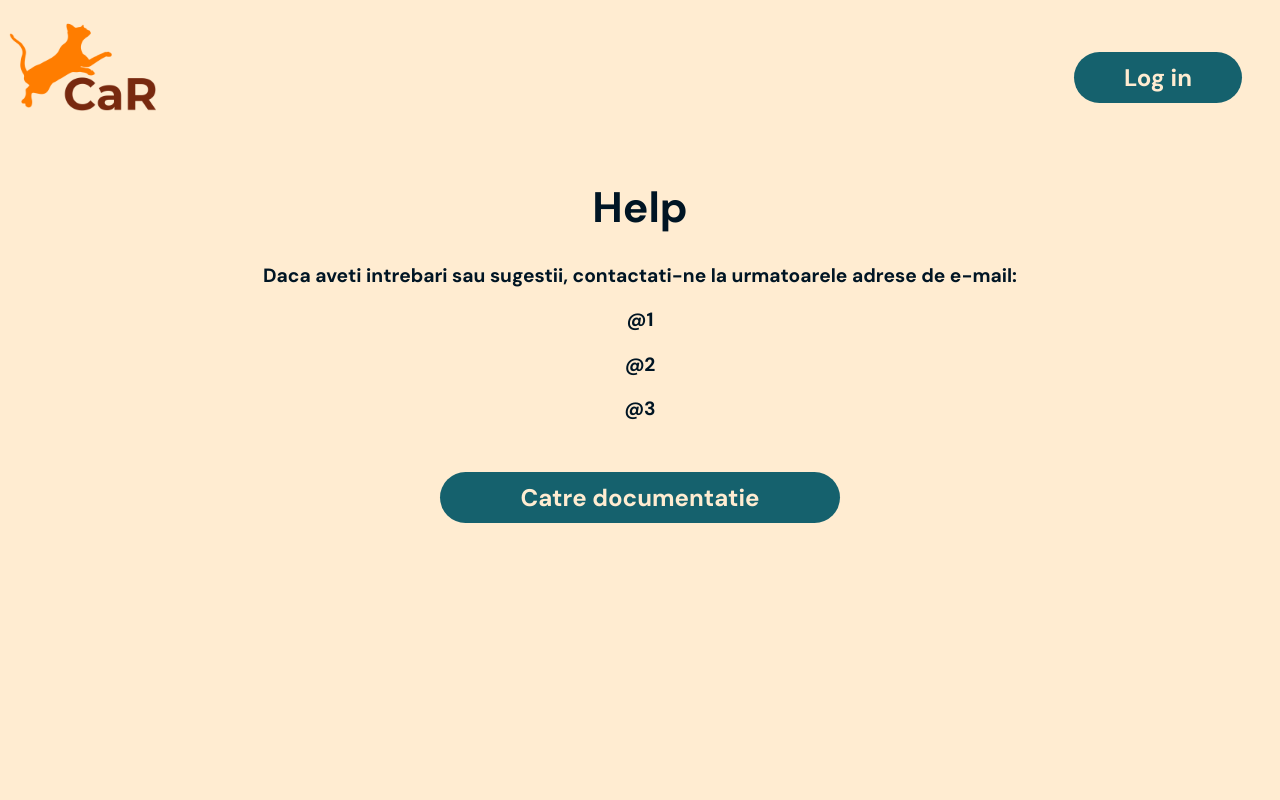
After one commit to Loredana-Manea-B1/CaR, a PHP site: page /help.html in a window 1280 px wide. The commit adds this page. Run offline with PHP 8.4, Linux system fonts and the light colour scheme.

Commit message:
pagina de help

```diff
--- /dev/null
+++ b/pages-html/help.html
@@ -0,0 +1,46 @@
+<!DOCTYPE html>
+<html>
+
+<head>
+    <title>Help</title>
+    <link rel="stylesheet" href="../styles/pag1.css">
+    <link rel="stylesheet" href="../styles/general.css">
+    <link rel="stylesheet" href="../styles/help.css">
+    <link rel="stylesheet" href="../styles/header.css">
+    <meta charset="UTF-8">
+    <meta http-equiv="X-UA-Compatible" content="IE=edge">
+    <meta name="viewport" content="width=device-width, initial-scale=1.0">
+    <meta name="description" content="Choose your own style!">
+    <meta name="viewport" content="width=device-width, initial-scale=1">
+</head>
+
+<body>
+    <header>
+        <div class="logo">
+            <a href="#"><img src="../poze_tw/logo.png" class="img-fluid" alt="logo"></a>
+        </div>
+        <div class=" button">
+            <a href="#" class="btn">Log in</a>
+        </div>
+    </header>
+
+    <h1 class="titlu_pagina"> Help </h1>
+
+
+
+    <div class="container">
+        <div class="text_intr">
+            <p>Daca aveti intrebari sau sugestii, contactati-ne la urmatoarele adrese de e-mail:</p>
+            <p>@1</p>
+            <p>@2</p>
+            <p>@3</p>
+        </div>
+
+        <div class="bttn">
+            <a class="butoane btn" href="documentatie.html">Catre documentatie</a>
+        </div>
+
+    </div>
+</body>
+
+</html>
--- a/pages-html/index.html
+++ b/pages-html/index.php
@@ -5,11 +5,14 @@
     <title>Pariuri</title>
     <link rel="stylesheet" href="../styles/pag1.css">
     <link rel="stylesheet" href="../styles/header.css">
+
+
     <meta charset="UTF-8">
     <meta http-equiv="X-UA-Compatible" content="IE=edge">
     <meta name="viewport" content="width=device-width, initial-scale=1.0">
     <meta name="description" content="Choose your own style!">
     <meta name="viewport" content="width=device-width, initial-scale=1">
+    <script src="../js/modal.js"></script>
 </head>
 
 <body>
@@ -34,13 +37,14 @@
                         <input type="number" id="suma" name="suma" value="100"><br>
                     </form>
                 </div>
-                <a class="butoane" href="payPage.html" target=”_blank”> Continuati catre pagina de plata </a>
+                <a class="butoane" href="payPage.html" target=”_blank”> Pariati </a>
             </div>
         </div>
     </div>
 
 
     <main>
+
 
 
         <header>
--- /dev/null
+++ b/styles/help.css
@@ -0,0 +1,30 @@
+.container {
+    margin: auto;
+}
+
+.bttn {
+    margin: auto;
+    display: flex;
+    justify-content: space-evenly;
+}
+
+.text_intr {
+    margin: auto;
+    text-align: center;
+    color: #001524;
+    font-size: 1.5vw;
+    font-family: 'DM Sans', sans-serif;
+    margin-bottom: 1%;
+}
+
+@media screen and (max-width: 1075px) {
+    .text_intr {
+        font-size: 2.791vw;
+    }
+}
+
+@media screen and (max-width: 540px) {
+    .text_intr {
+        font-size: 4.301vw;
+    }
+}
--- a/styles/pag1.css
+++ b/styles/pag1.css
@@ -233,7 +233,7 @@ img {
     display: flex;
     justify-content: center;
     align-items: stretch;
-    /* display: none;*/
+    display: none;
 }
 
 .continut {
```
Also changed, not shown: js/modal.js (added).
